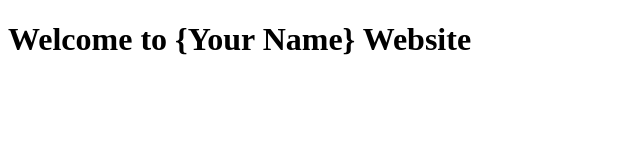
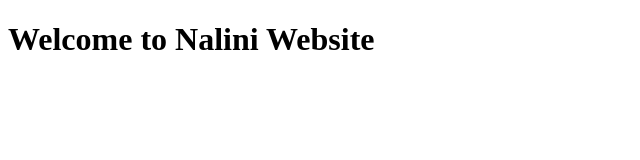
Before and after one commit to nalinidots/gittraining23, a plain HTML site: page index.html in a window 1280 px wide. Shown: the whole page, without its empty margins (0-640 px from the left). Drawn offline with Linux system fonts and the light colour scheme.

Commit message:
Next commit

```diff
--- a/index.html
+++ b/index.html
@@ -4,12 +4,12 @@
     <meta charset="UTF-8">
     <meta name="viewport" content="width=device-width, initial-scale=1.0">
     <meta http-equiv="X-UA-Compatible" content="ie=edge">
-    <title>{Your Name}</title>
+    <title>Nalini</title>
     <link rel="icon" href="./favicon.ico" type="image/x-icon">
   </head>
   <body>
     <main>
-        <h1>Welcome to {Your Name} Website</h1>
+        <h1>Welcome to Nalini Website</h1>
     </main>
   </body>
 </html>
```
